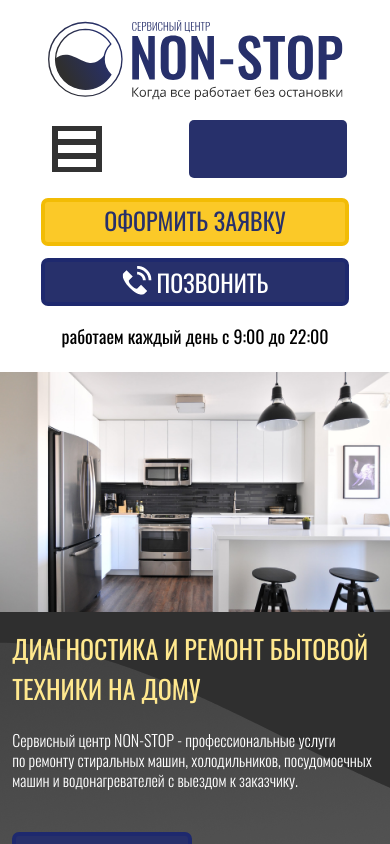
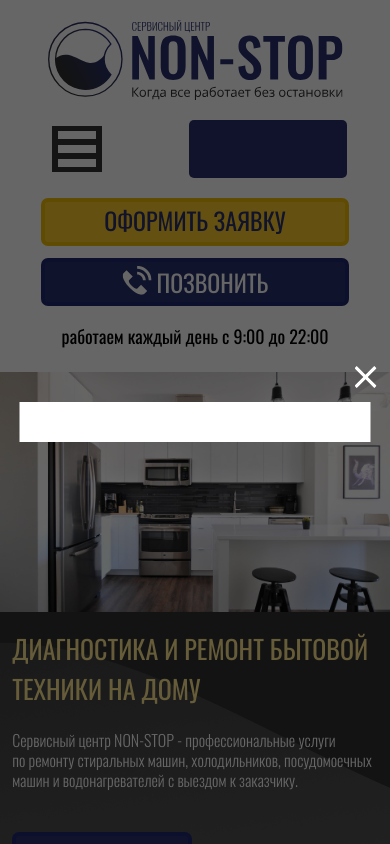
Before and after one commit to Powenga/scnonstop_v_2, a React (Create React App) app: page / in a window 390 px wide. Shown: the top 844 px of the page. Built offline with nearby package versions, Linux system fonts and the light colour scheme; no server answers.

Commit message:
feat: add modal

```diff
--- a/public/index.html
+++ b/public/index.html
@@ -43,5 +43,6 @@
       To begin the development, run `npm start` or `yarn start`.
       To create a production bundle, use `npm run build` or `yarn build`.
     -->
+    <div id="modal"></div>
   </body>
 </html>
--- a/src/components/App/App.jsx
+++ b/src/components/App/App.jsx
@@ -6,6 +6,7 @@ import Main from '../Main/Main';
 import auth from '../../utils/auth';
 import UserContext from '../../context/user-context';
 import './App.css';
+import Modal from '../Modal/Modal';
 
 function App() {
   const [user, setUser] = useState({
@@ -13,6 +14,12 @@ function App() {
     id: '',
     isAdmin: false,
   });
+
+  const [shouldShowModal, setShouldShowModal] = useState(true);
+
+  function closeModal() {
+    setShouldShowModal(false);
+  }
 
   useEffect(() => {
     auth
@@ -43,6 +50,9 @@ function App() {
           <Main containerClasses="app__container" />
         </UserContext.Provider>
         <Footer containerClasses="app__container" />
+        {shouldShowModal && (
+          <Modal closeModal={() => closeModal()} />
+        )}
       </div>
     </BrowserRouter>
   );
--- /dev/null
+++ b/src/components/Modal/Modal.jsx
@@ -0,0 +1,43 @@
+import React, { useEffect } from 'react';
+import { createPortal } from 'react-dom';
+import PropTypes from 'prop-types';
+import { ESC_KEY, MODAL_ROOT_SELECTOR } from '../../utils/constants';
+import styles from './Modal.module.css';
+import ModalOverlay from '../ModalOverlay/ModalOverlay';
+
+const modalRoot = document.querySelector(MODAL_ROOT_SELECTOR);
+
+export default function Modal({ closeModal, children }) {
+  useEffect(() => {
+    function handleEscPress(event) {
+      if (event.key === ESC_KEY) {
+        closeModal();
+      }
+    }
+    document.addEventListener('keydown', handleEscPress);
+    return () => {
+      document.removeEventListener('keydown', handleEscPress);
+    };
+  }, [closeModal]);
+
+  return createPortal(
+    <div className={styles.modal}>
+      <ModalOverlay closeModal={closeModal} />
+      <div className={styles.modalContainer}>
+        <button
+          type="button"
+          aria-label="Закрыть"
+          className={styles.closeButton}
+          onClick={() => closeModal()}
+        />
+        {children}
+      </div>
+    </div>,
+    modalRoot,
+  );
+}
+
+Modal.propTypes = {
+  closeModal: PropTypes.func.isRequired,
+  children: PropTypes.element,
+};
--- /dev/null
+++ b/src/components/Modal/Modal.module.css
@@ -0,0 +1,68 @@
+.modal {
+  position: fixed;
+  top: 0;
+  left: 0;
+  bottom: 0;
+  right: 0;
+}
+
+.modalContainer {
+  position: absolute;
+  top: 50%;
+  left: 50%;
+  transform: translate(-50%, -50%);
+  background-color: #fff;
+  box-sizing: border-box;
+  padding: 32px;
+  width: calc(6 / 12 * 100% - 6 / 12 * 32px);
+  max-width: calc(668px + 64px);
+  box-sizing: border-box;
+  max-height: 90vh;
+}
+
+.closeButton {
+  position: absolute;
+  top: -36px;
+  right: -36px;
+  width: 32px;
+  height: 32px;
+  background-image: url(../../images/popup-close.svg);
+  background-color: transparent;
+  border: none;
+  cursor: pointer;
+  transition: transform .3s ease-in-out;
+}
+
+.closeButton:hover {
+  transform: rotate(90deg);
+}
+
+.closeButton:focus {
+  outline: none;
+}
+
+@media screen and (max-width: 1600px) {
+  .modalContainer {
+    padding: 27px;
+    width: calc(6 / 12 * 100% - 6 / 12 * 27px);
+  }
+}
+
+@media screen and (max-width: 964px) {
+  .modalContainer {
+    padding: 26px;
+    width: calc(8 / 12 * 100% - 4 / 12 * 26px);
+  }
+}
+
+@media screen and (max-width: 768px) {
+  .modalContainer {
+    padding: 20px;
+    width: 90%;
+  }
+  .closeButton {
+    width: calc(2.68vw + 11.43px);
+    height: calc(2.68vw + 11.43px);
+    right: calc(-8.03vw + 25.71px);
+  }
+}
--- /dev/null
+++ b/src/components/ModalOverlay/ModalOverlay.jsx
@@ -0,0 +1,27 @@
+import React, { useRef } from 'react';
+import PropTypes from 'prop-types';
+
+const style = {
+  position: 'absolute',
+  top: 0,
+  bottom: 0,
+  left: 0,
+  right: 0,
+  backgroundColor: 'rgba(0, 0, 0, .6)',
+};
+
+export default function ModalOverlay({ closeModal }) {
+  const overlayRef = useRef(null);
+
+  function handleClick(event) {
+    if (event.target === overlayRef.current) {
+      closeModal();
+    }
+  }
+
+  return <div ref={overlayRef} style={style} onClickCapture={handleClick} />;
+}
+
+ModalOverlay.propTypes = {
+  closeModal: PropTypes.func.isRequired,
+};
--- a/src/utils/constants.js
+++ b/src/utils/constants.js
@@ -59,3 +59,6 @@ export const newsRenderPrefs = {
     numberPerRow: 1,
   },
 };
+
+export const MODAL_ROOT_SELECTOR = '#modal';
+export const ESC_KEY = 'Escape';
```
Also changed, not shown: src/images/popup-close.svg (added).
